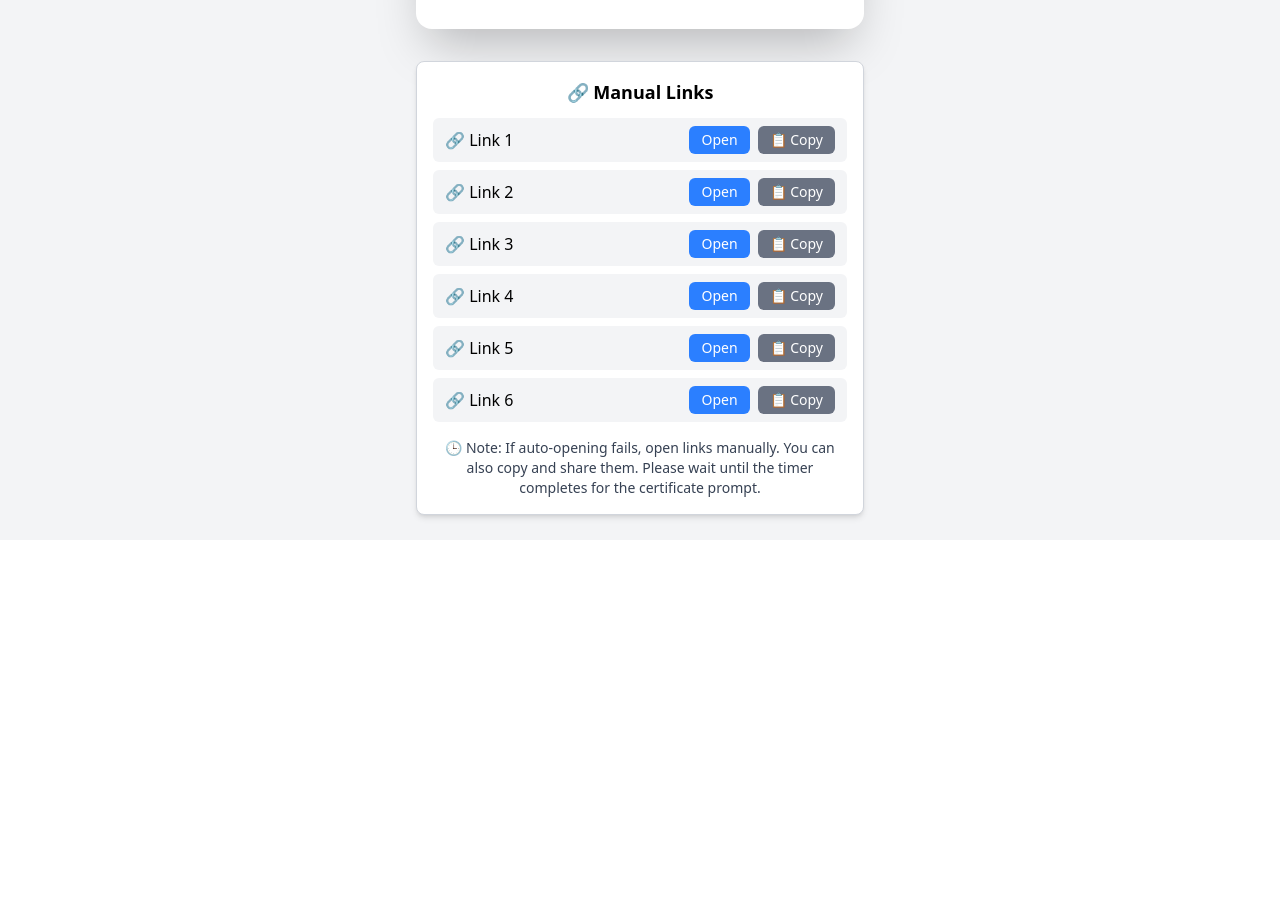
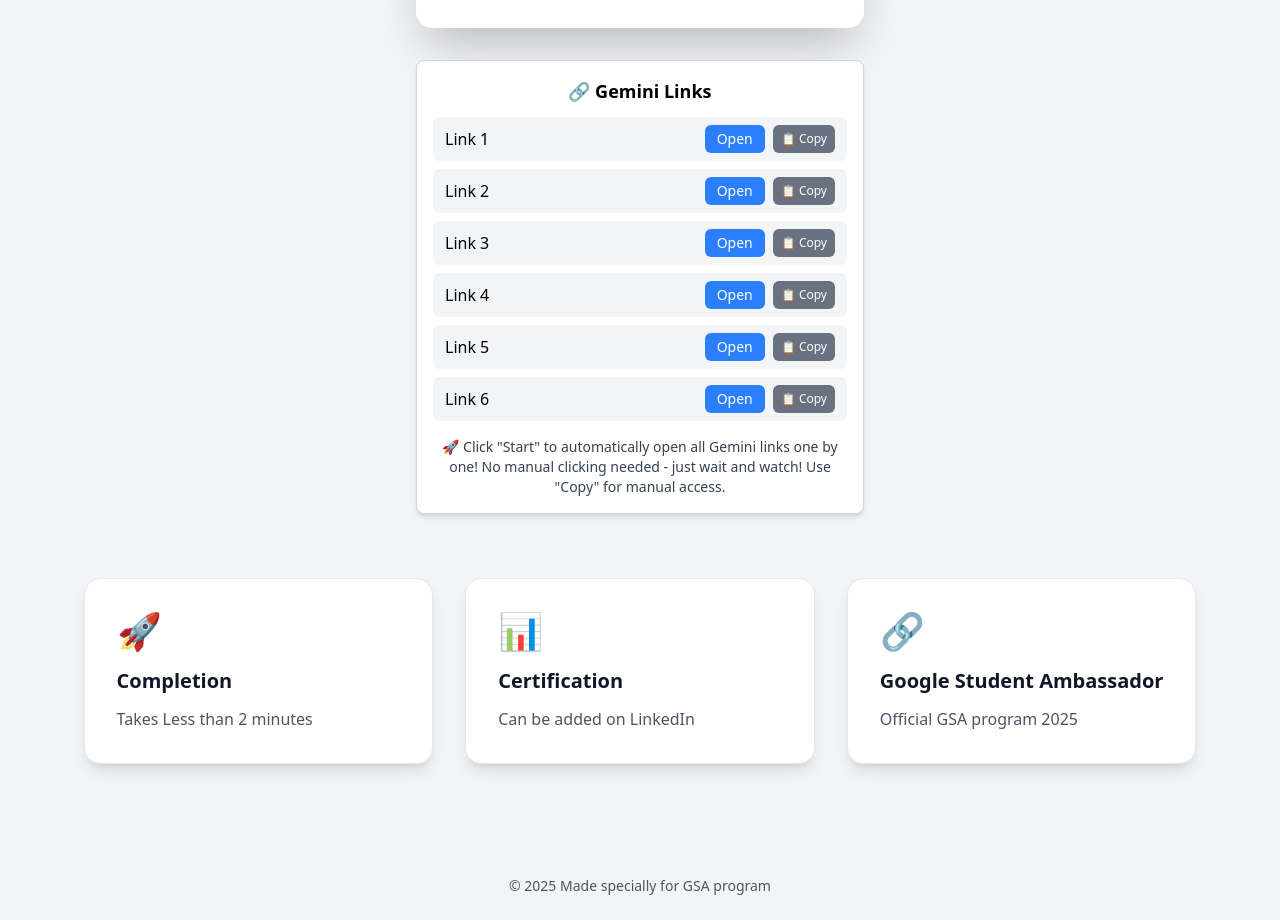
Before and after one commit to SuvamKumarBhola/AmbassadorTool, a React (Vite) app: page / in a window 1280 px wide. Shown: the part 260-1180 px from the top of the page. Before the commit the page ends 800 px from the top, so only its background shows below. Built offline with nearby package versions, Linux system fonts and the light colour scheme.

Commit message:
Update Linker.jsx
All Bugs are fixed

```diff
--- a/src/Components/Linker.jsx
+++ b/src/Components/Linker.jsx
@@ -12,12 +12,9 @@ const Linker = () => {
 
     const [started, setStarted] = useState(false);
     const [currentLinkIndex, setCurrentLinkIndex] = useState(-1);
-  const [progress, setProgress] = useState(0);
     const [completed, setCompleted] = useState(false);
     const [showConfetti, setShowConfetti] = useState(false);
-  const [popupBlocked, setPopupBlocked] = useState(false);
-  const [visitedLinks, setVisitedLinks] = useState([]);
-  const [copiedIndex, setCopiedIndex] = useState(null); // ✅ track which link was copied
+    const [openedLinks, setOpenedLinks] = useState(new Set());
 
     const messages = [
         "💡 Patience is the secret sauce of success!",
@@ -28,97 +25,112 @@ const Linker = () => {
     ];
     const [currentMessage, setCurrentMessage] = useState(messages[0]);
 
+    // Calculate progress based on opened links
+    const progress = (openedLinks.size / links.length) * 100;
+
+    // Copy link to clipboard
+    const copyLink = async (link) => {
+        try {
+            await navigator.clipboard.writeText(link);
+            alert("Link copied to clipboard!");
+        } catch (err) {
+            // Fallback for older browsers
+            const textArea = document.createElement("textarea");
+            textArea.value = link;
+            document.body.appendChild(textArea);
+            textArea.select();
+            document.execCommand("copy");
+            document.body.removeChild(textArea);
+            alert("Link copied to clipboard!");
+        }
+    };
+
+    // Manual link opening (for copy button users)
+    const openLink = (link, index) => {
+        window.open(link, "_blank", "noopener,noreferrer");
+        setOpenedLinks(prev => new Set([...prev, index]));
+        setCurrentMessage(messages[index % messages.length]);
+
+        // Check if all links are opened
+        if (openedLinks.size + 1 === links.length) {
+            setCompleted(true);
+            setShowConfetti(true);
+        }
+    };
+
     const handleStart = () => {
         setStarted(true);
-    setProgress(0);
+        setCurrentLinkIndex(0);
         setCompleted(false);
         setShowConfetti(false);
-    setPopupBlocked(false);
-    setVisitedLinks([]);
+        setOpenedLinks(new Set());
+        setCurrentMessage(messages[0]);
 
-    // Open first link immediately
-    const firstWin = window.open(links[0], "_blank", "noopener,noreferrer");
-    if (!firstWin || firstWin.closed) {
-      setPopupBlocked(true);
-      return;
-    }
+        // Open the first link immediately
+        const firstLink = links[0];
+        window.open(firstLink, "_blank", "noopener,noreferrer");
+        setOpenedLinks(prev => new Set([...prev, 0]));
 
-    setVisitedLinks([0]);
-    setProgress((1 / links.length) * 100);
-    setCurrentMessage(messages[0]);
+        // Move to next link index for the automation
         setCurrentLinkIndex(1);
     };
 
     const handleReset = () => {
         setStarted(false);
         setCurrentLinkIndex(-1);
-    setProgress(0);
         setCompleted(false);
         setShowConfetti(false);
+        setOpenedLinks(new Set());
         setCurrentMessage(messages[0]);
-    setPopupBlocked(false);
-    setVisitedLinks([]);
-    setCopiedIndex(null);
     };
 
-  // Auto open one by one
+    // Auto-open links with intervals
     useEffect(() => {
         if (started && currentLinkIndex > 0 && currentLinkIndex < links.length) {
             const timer = setTimeout(() => {
-        const win = window.open(
-          links[currentLinkIndex],
-          "_blank",
-          "noopener,noreferrer"
-        );
+                // Open the current link
+                const link = links[currentLinkIndex];
+                window.open(link, "_blank", "noopener,noreferrer");
 
-        if (!win || win.closed) {
-          setPopupBlocked(true);
-        } else {
-          setVisitedLinks((prev) => [...new Set([...prev, currentLinkIndex])]);
-        }
-
-        setProgress(((currentLinkIndex + 1) / links.length) * 100);
+                // Mark as opened and update progress
+                setOpenedLinks(prev => {
+                    const newSet = new Set([...prev, currentLinkIndex]);
+                    return newSet;
+                });
                 setCurrentMessage(messages[currentLinkIndex % messages.length]);
 
+                // Check if this was the last link
                 if (currentLinkIndex === links.length - 1) {
                     setCompleted(true);
                     setShowConfetti(true);
                 } else {
-          setCurrentLinkIndex((prev) => prev + 1);
+                    // Move to next link
+                    setCurrentLinkIndex(prev => prev + 1);
                 }
-      }, 15000);
+            }, 15000); // 15 seconds between each link
 
             return () => clearTimeout(timer);
         }
-  }, [currentLinkIndex, started]);
+    }, [currentLinkIndex, started, links, messages]);
 
-  // Manual open
-  const manualOpen = (link, index) => {
-    const win = window.open(link, "_blank", "noopener,noreferrer");
-    if (win && !win.closed) {
-      setVisitedLinks((prev) => [...new Set([...prev, index])]);
-      setProgress(((visitedLinks.length + 1) / links.length) * 100);
-      setCurrentMessage(messages[index % messages.length]);
 
-      if (visitedLinks.length + 1 === links.length) {
-        setCompleted(true);
-        setShowConfetti(true);
-      }
-    } else {
-      setPopupBlocked(true);
-    }
-  };
-
-  // Copy link
-  const copyLink = async (link, index) => {
-    try {
-      await navigator.clipboard.writeText(link);
-      setCopiedIndex(index);
-      setTimeout(() => setCopiedIndex(null), 1500); // Reset after 1.5s
-    } catch (err) {
-      console.error("Failed to copy: ", err);
-    }
-  };
+    const features = [
+        {
+            icon: "🚀",
+            title: "Completion",
+            description: "Takes Less than 2 minutes",
+        },
+        {
+            icon: "📊",
+            title: "Certification",
+            description: "Can be added on LinkedIn",
+        },
+        {
+            icon: "🔗",
+            title: "Google Student Ambassador",
+            description: "Official GSA program 2025",
+        },
+    ];
 
     const ConfettiParticle = ({ delay }) => (
         <div
@@ -133,6 +145,7 @@ const Linker = () => {
     );
 
     return (
+        <>
             <div className="flex flex-col items-center justify-center min-h-screen bg-gray-100 p-6">
                 {/* Confetti */}
                 {showConfetti && (
@@ -146,14 +159,6 @@ const Linker = () => {
                 <h1 className="text-4xl font-extrabold text-gray-800 mb-6">
                     🎉 GSA Program Journey
                 </h1>
-
-      {/* Popup Blocked Banner */}
-      {popupBlocked && (
-        <div className="bg-yellow-200 border border-yellow-400 text-yellow-800 px-4 py-2 rounded mb-4 text-center max-w-md">
-          ⚠️ Pop-ups may be blocked. Please allow them, or use the manual links
-          below. If on mobile, try opening on a PC for better experience.
-        </div>
-      )}
 
                 <div className="w-full max-w-md bg-white shadow-2xl rounded-2xl p-8 flex flex-col items-center space-y-6">
                     {!started && !completed && (
@@ -182,8 +187,13 @@ const Linker = () => {
                                 ></div>
                             </div>
                             <p className="text-center text-gray-800 font-medium">
-              {Math.round(progress)}% completed
+                                {Math.round(progress)}% completed ({openedLinks.size}/{links.length} links opened)
                             </p>
+                            {currentLinkIndex > 0 && currentLinkIndex < links.length && (
+                                <p className="text-center text-blue-600 font-medium">
+                                    🔄 Opening Link {currentLinkIndex + 1} in 15 seconds...
+                                </p>
+                            )}
                             <p className="italic text-center text-purple-600 font-semibold">
                                 {currentMessage}
                             </p>
@@ -196,7 +206,8 @@ const Linker = () => {
                                 🎊 Adventure Completed!
                             </h2>
                             <p className="text-lg">
-              Do you want to claim your <b>Google Ambassador Certificate</b>?
+                                Do you want to claim your{" "}
+                                <b>Google Ambassador Certificate</b>?
                             </p>
                             <div className="flex space-x-4 justify-center">
                                 <button
@@ -223,47 +234,75 @@ const Linker = () => {
 
                 {/* Manual Links Section */}
                 <div className="mt-8 w-full max-w-md border border-gray-300 rounded-lg p-4 bg-white shadow-md text-black">
-        <h3 className="text-lg font-bold mb-3 text-center">🔗 Manual Links</h3>
+                    <h3 className="text-lg font-bold mb-3 text-center">🔗 Gemini Links</h3>
                     <ul className="space-y-2">
-          {links.map((link, index) => {
-            const visited = visitedLinks.includes(index);
-            return (
+                        {links.map((link, index) => (
                             <li
                                 key={index}
                                 className={`flex justify-between items-center px-3 py-2 rounded-md transition ${
-                  visited ? "bg-green-100" : "bg-gray-100 hover:bg-gray-200"
+                                    openedLinks.has(index)
+                                        ? 'bg-green-100 border border-green-300'
+                                        : currentLinkIndex === index
+                                        ? 'bg-blue-100 border border-blue-300'
+                                        : 'bg-gray-100 hover:bg-gray-200'
                                 }`}
                             >
-                <span className="font-medium flex-1">
-                  {visited ? "✅ " : "🔗 "} Link {index + 1}
+                                <span className="font-medium">
+                                    Link {index + 1}
+                                    {openedLinks.has(index) && ' ✅'}
+                                    {currentLinkIndex === index && !openedLinks.has(index) && ' 🔄'}
                                 </span>
-                <div className="flex gap-2">
-                  {!visited && (
+                                <div className="flex space-x-2">
                                     <button
-                      onClick={() => manualOpen(link, index)}
-                      className="bg-blue-500 hover:bg-blue-600 text-white px-3 py-1 rounded-md text-sm"
+                                        onClick={() => openLink(link, index)}
+                                        disabled={openedLinks.has(index)}
+                                        className={`px-3 py-1 rounded-md text-sm ${
+                                            openedLinks.has(index)
+                                                ? 'bg-gray-400 text-gray-600 cursor-not-allowed'
+                                                : 'bg-blue-500 hover:bg-blue-600 text-white'
+                                        }`}
                                     >
-                      Open
+                                        {openedLinks.has(index) ? 'Opened' : 'Open'}
                                     </button>
-                  )}
                                     <button
-                    onClick={() => copyLink(link, index)}
-                    className="bg-gray-500 hover:bg-gray-600 text-white px-3 py-1 rounded-md text-sm"
+                                        onClick={() => copyLink(link)}
+                                        className="px-2 py-1 rounded-md text-xs bg-gray-500 hover:bg-gray-600 text-white"
+                                        title="Copy link"
                                     >
-                    {copiedIndex === index ? "✅ Copied" : "📋 Copy"}
+                                        📋 Copy
                                     </button>
                                 </div>
                             </li>
-            );
-          })}
+                        ))}
                     </ul>
                     <p className="mt-4 text-center text-gray-700 text-sm">
-          🕒 Note: If auto-opening fails, open links manually. You can also copy
-          and share them. Please wait until the timer completes for the
-          certificate prompt.
+                        🚀 Click "Start" to automatically open all Gemini links one by one!
+                        No manual clicking needed - just wait and watch! Use "Copy" for manual access.
                     </p>
                 </div>
+
+                <div className="grid grid-cols-1 md:grid-cols-2 lg:grid-cols-3 gap-8 mb-16 mt-16">
+                    {features.map((feature, index) => (
+                        <div
+                            key={index}
+                            className="group p-8 bg-white rounded-2xl shadow-lg hover:shadow-xl border border-gray-200 hover:border-blue-300 transition-all duration-300 transform hover:-translate-y-2"
+                        >
+                            <div className="text-4xl mb-4 group-hover:scale-110 transition-transform duration-300">
+                                {feature.icon}
                             </div>
+                            <h3 className="text-xl font-bold text-gray-900 mb-3">
+                                {feature.title}
+                            </h3>
+                            <p className="text-gray-600">{feature.description}</p>
+                        </div>
+                    ))}
+                </div>
+
+                <footer className="mt-12 text-center text-gray-600">
+                    <p className="text-sm">© 2025 Made specially for GSA program</p>
+                </footer>
+            </div>
+        </>
     );
 };
 
```
Lines whose indentation alone changed are shown as unchanged.
